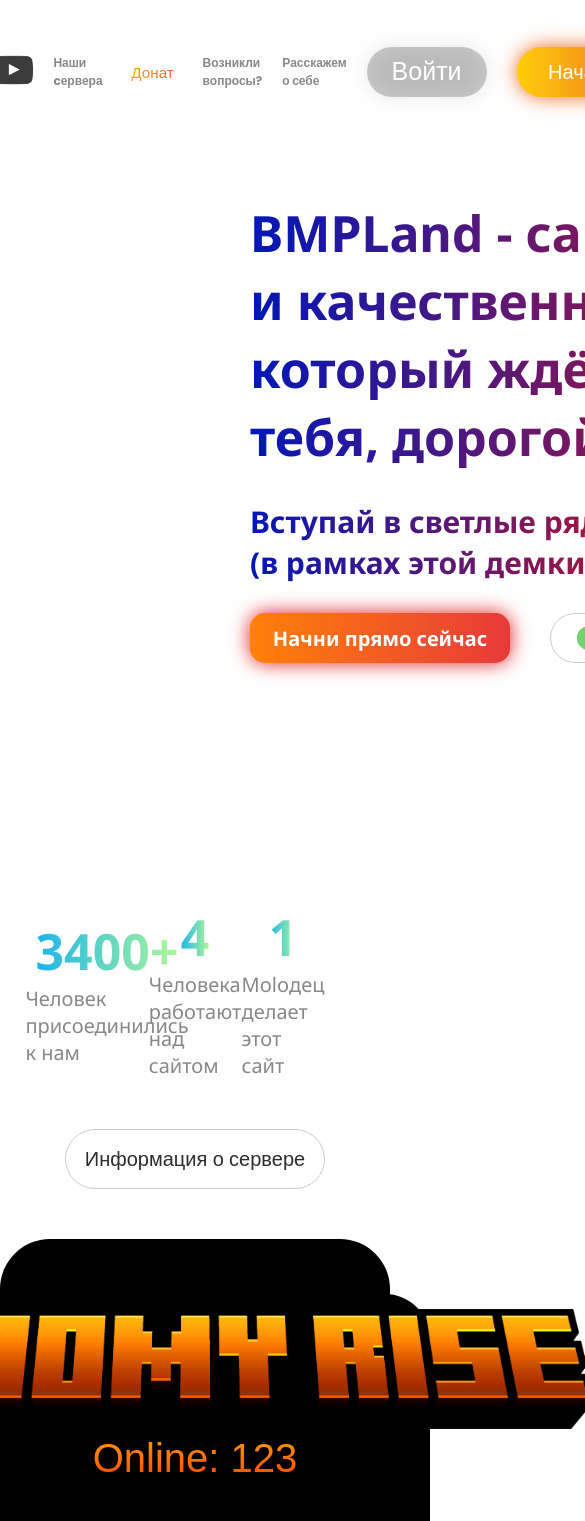
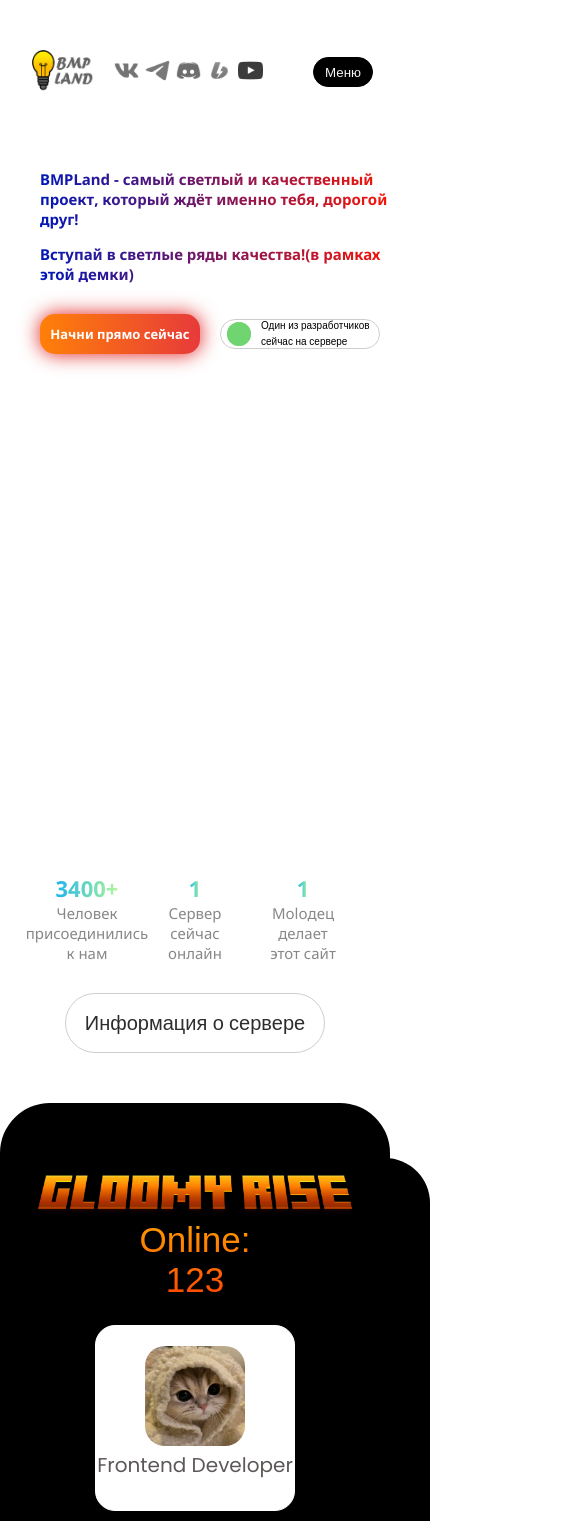
Before and after one commit to MolodecOfficial/BMPLand, a Vue app: page / in a window 390 px wide. Shown: the top 1521 px of the page, 585 px wide, since content can reach past the window. Built offline with nearby package versions, Linux system fonts and the light colour scheme; a web font is replaced by a local one.

Commit message:
50% mobile version done

```diff
--- a/src/components/Home/AboutOnline/AboutNewPlayers/AboutNewPlayers.scss
+++ b/src/components/Home/AboutOnline/AboutNewPlayers/AboutNewPlayers.scss
@@ -28,3 +28,32 @@
   font-size: 20px;
   color: #888888;
 }
+@media only screen and (max-width: 600px) {
+  .server_list {
+    display: flex;
+    justify-content: center;
+    align-items: center;
+    text-align: center;
+    gap: 30px;
+  }
+  .text_list {
+    display: flex;
+  }
+  .num {
+    font-size: 22px;
+
+  }
+  .text {
+    font-size: 15px;
+    height: 40px;
+  }
+}
+
+/* Стили для планшетов и небольших мониторов */
+@media only screen and (min-width: 601px) and (max-width: 1024px) {
+}
+
+/* Стили для ноутбуков и более крупных мониторов */
+@media only screen and (min-width: 1025px) {
+
+}
--- a/src/components/Home/AboutOnline/AboutNewPlayers/AboutNewPlayers.vue
+++ b/src/components/Home/AboutOnline/AboutNewPlayers/AboutNewPlayers.vue
@@ -14,10 +14,10 @@
     </div>
     <div class="text_list">
       <p class="num">
-        4
+        1
       </p>
       <p class="text">
-        Человека работают над сайтом
+        Сервер сейчас онлайн
       </p>
     </div>
     <div class="text_list">
--- a/src/components/Home/Description/Action/Action.scss
+++ b/src/components/Home/Description/Action/Action.scss
@@ -73,3 +73,36 @@
     opacity: 0;
   }
 }
+@media only screen and (max-width: 600px) {
+  .description_action {
+    align-items: center;
+    gap: 20px;
+  }
+  #click_me {
+    height: 40px;
+    width: 160px;
+    font-size: 13px;
+    margin-left: 40px;
+  }
+  .online {
+    height: 30px;
+    width: 160px;
+    font-size: 10px;
+    gap: 10px;
+
+  }
+  .online_mark {
+    margin-left: 6px;
+    height: -30px;
+    width: -30px;
+  }
+}
+
+/* Стили для планшетов и небольших мониторов */
+@media only screen and (min-width: 601px) and (max-width: 1024px) {
+}
+
+/* Стили для ноутбуков и более крупных мониторов */
+@media only screen and (min-width: 1025px) {
+
+}
--- a/src/components/Home/Description/Description.scss
+++ b/src/components/Home/Description/Description.scss
@@ -8,3 +8,19 @@
   flex-direction: column;
   height: 44em;
 }
+@media only screen and (max-width: 600px) {
+  .description {
+    margin-left: 0;
+    width: 50em;
+    margin-top: 55px;
+  }
+}
+
+/* Стили для планшетов и небольших мониторов */
+@media only screen and (min-width: 601px) and (max-width: 1024px) {
+}
+
+/* Стили для ноутбуков и более крупных мониторов */
+@media only screen and (min-width: 1025px) {
+
+}
--- a/src/components/Home/Description/MainText/MainText.scss
+++ b/src/components/Home/Description/MainText/MainText.scss
@@ -21,3 +21,26 @@
   font-size: 30px;
   //color: rgba(255, 166, 0, 0.59);
 }
+
+@media only screen and (max-width: 600px) {
+  .title {
+    width: 45%;
+    font-size: 15px;
+    margin-left: 40px;
+  }
+  .title_after {
+    font-size: 15px;
+    width: 45%;
+    margin-top: 15px;
+    margin-left: 40px;
+  }
+}
+
+/* Стили для планшетов и небольших мониторов */
+@media only screen and (min-width: 601px) and (max-width: 1024px) {
+}
+
+/* Стили для ноутбуков и более крупных мониторов */
+@media only screen and (min-width: 1025px) {
+
+}
--- a/src/components/Home/Header/Navbar/Logo/Logo.scss
+++ b/src/components/Home/Header/Navbar/Logo/Logo.scss
@@ -19,8 +19,12 @@
 }
 /* Стили для мобильных устройств */
 @media only screen and (max-width: 600px) {
+  .nav_logo {
+    margin-left: 25px;
+  }
   .logo {
-
+    height: 40px;
+    width: 62px;
   }
 }
 
--- a/src/components/Home/Header/Navbar/NavButtons/NavButtons.scss
+++ b/src/components/Home/Header/Navbar/NavButtons/NavButtons.scss
@@ -50,8 +50,8 @@
 /* Стили для мобильных устройств (телефоны) */
 @media only screen and (max-width: 600px) {
   .nav_info_btn {
-    font-size: 14px;
-
+    font-size: 4px;
+    display: none;
   }
 }
 
@@ -59,6 +59,7 @@
 @media only screen and (min-width: 601px) and (max-width: 1024px) {
   .nav_info_btn {
     font-size: 4px;
+    display: none;
   }
   .nav_info_btn_donate {
     font-size: 12px;
--- a/src/components/Home/Header/Navbar/RegisterButtons/RegisterButtons.scss
+++ b/src/components/Home/Header/Navbar/RegisterButtons/RegisterButtons.scss
@@ -44,3 +44,44 @@
     background: linear-gradient(to right, #ffce08 0%, #e73a3a 100%);
   }
 }
+.mob-menu_btn {
+  display: flex;
+  height: 30px;
+  width: 60px;
+  justify-content: center;
+  align-items: center;
+  background-color: black;
+  color: whitesmoke;
+  border: 1px solid black;
+  border-radius: 20px;
+  font-family: Monospaced, sans-serif;
+}
+
+@media only screen and (max-width: 600px) {
+  .nav_register {
+    display: none;
+  }
+  .register_btn {
+    display: none;
+  }
+  .download_btn {
+    display: none;
+  }
+  .mob-menu_btn {
+    margin-right: 10px;
+  }
+}
+
+/* Стили для планшетов и небольших мониторов */
+@media only screen and (min-width: 601px) and (max-width: 1024px) {
+  .mob-menu_btn {
+    display: none;
+  }
+}
+
+/* Стили для ноутбуков и более крупных мониторов */
+@media only screen and (min-width: 1025px) {
+  .mob-menu_btn {
+    display: none;
+  }
+}
--- a/src/components/Home/Header/Navbar/RegisterButtons/RegisterButtons.vue
+++ b/src/components/Home/Header/Navbar/RegisterButtons/RegisterButtons.vue
@@ -22,6 +22,11 @@
       Начать играть!
     </button>
   </div>
+  <div class="nav_mob-menu">
+    <button class="mob-menu_btn">
+      Меню
+    </button>
+  </div>
 </template>
 
 <style src="../../../Header/Navbar/RegisterButtons/RegisterButtons.scss">
--- a/src/components/Home/Header/Navbar/SocialIcons/SocialIcons.scss
+++ b/src/components/Home/Header/Navbar/SocialIcons/SocialIcons.scss
@@ -15,3 +15,23 @@
     filter: grayscale(0);
   }
 }
+@media only screen and (max-width: 600px) {
+  .nav_social {
+    gap: 6px;
+
+  }
+  .social_icons {
+    width: 25px;
+    height: 25px;
+
+  }
+}
+
+/* Стили для планшетов и небольших мониторов */
+@media only screen and (min-width: 601px) and (max-width: 1024px) {
+}
+
+/* Стили для ноутбуков и более крупных мониторов */
+@media only screen and (min-width: 1025px) {
+
+}
--- a/src/components/Home/ModpacksStatus/ModpackInfo/InfoPlates/InfoPlates.scss
+++ b/src/components/Home/ModpacksStatus/ModpackInfo/InfoPlates/InfoPlates.scss
@@ -51,3 +51,43 @@
   font-size: 20px;
   font-family: Poppins, sans-serif;
 }
+@media only screen and (max-width: 600px) {
+  .info_plates {
+    width: 30px;
+  }
+  .plate_header {
+    margin-top: 10px;
+    width: 100%;
+    justify-content: center;
+    align-items: center;
+    text-align: center;
+  }
+  .online_header {
+    font-size: 35px;
+    width: 200px;
+  }
+  .plate_info {
+    width: 100%;
+    display: flex;
+    flex-direction: column;
+    margin-left: 0;
+    align-items: center;
+
+  }
+  .plate {
+    width: 200px;
+    height: 22vh;
+  }
+  .plate_avatar {
+    width: 100px;
+  }
+}
+
+/* Стили для планшетов и небольших мониторов */
+@media only screen and (min-width: 601px) and (max-width: 1024px) {
+}
+
+/* Стили для ноутбуков и более крупных мониторов */
+@media only screen and (min-width: 1025px) {
+
+}
--- a/src/components/Home/ModpacksStatus/ModpackInfo/ModpackInfo.scss
+++ b/src/components/Home/ModpacksStatus/ModpackInfo/ModpackInfo.scss
@@ -34,8 +34,6 @@
   align-items: center;
   box-shadow: -45px 50px 0 -5px #000000, 45px 50px 0 -5px #000000;
 }
-
-
 .modpack_name {
   color: white;
   margin-top: 70px;
@@ -45,3 +43,20 @@
   border-radius: 10px;
   width: 50em;
 }
+@media only screen and (max-width: 600px) {
+  .gloomy_title {
+    width: 20em;
+  }
+  .server {
+    height: 130vh;
+  }
+}
+
+/* Стили для планшетов и небольших мониторов */
+@media only screen and (min-width: 601px) and (max-width: 1024px) {
+}
+
+/* Стили для ноутбуков и более крупных мониторов */
+@media only screen and (min-width: 1025px) {
+
+}
```
